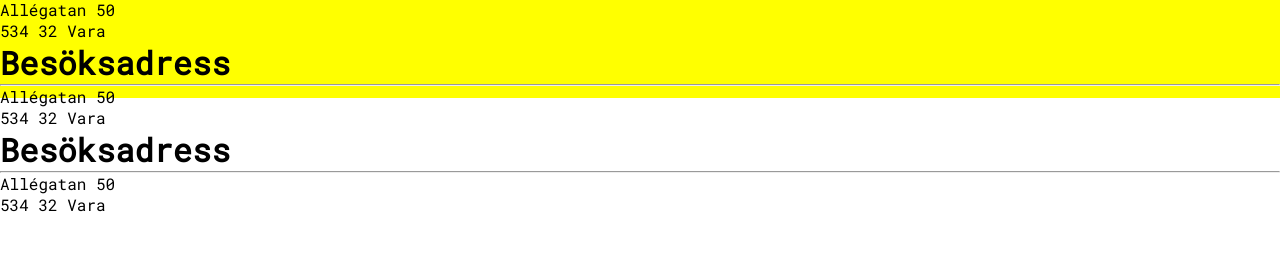
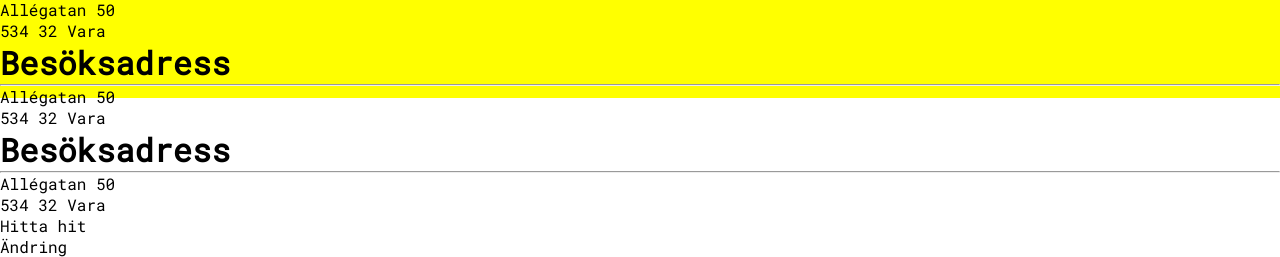
Before and after one commit to lararelaven/lararelaven.github.io, a plain HTML site: page projekt-schlattahotellet/index.html in a window 1280 px wide. Shown: the part 702-959 px from the top of the page. Before the commit the page ends 917 px from the top, so only its background shows below. Drawn offline with Linux system fonts and the light colour scheme; a web font is replaced by a local one.

Commit message:
Update index.html

```diff
--- a/projekt-schlattahotellet/index.html
+++ b/projekt-schlattahotellet/index.html
@@ -62,7 +62,8 @@
                 <p>Allégatan 50</p>
                 <p>534 32 Vara</p>
             </div>
-
+            <a class="footer-btn">Hitta hit</a>
+            <p>Ändring</p>
         </footer>
     </body>
 </html>
```
